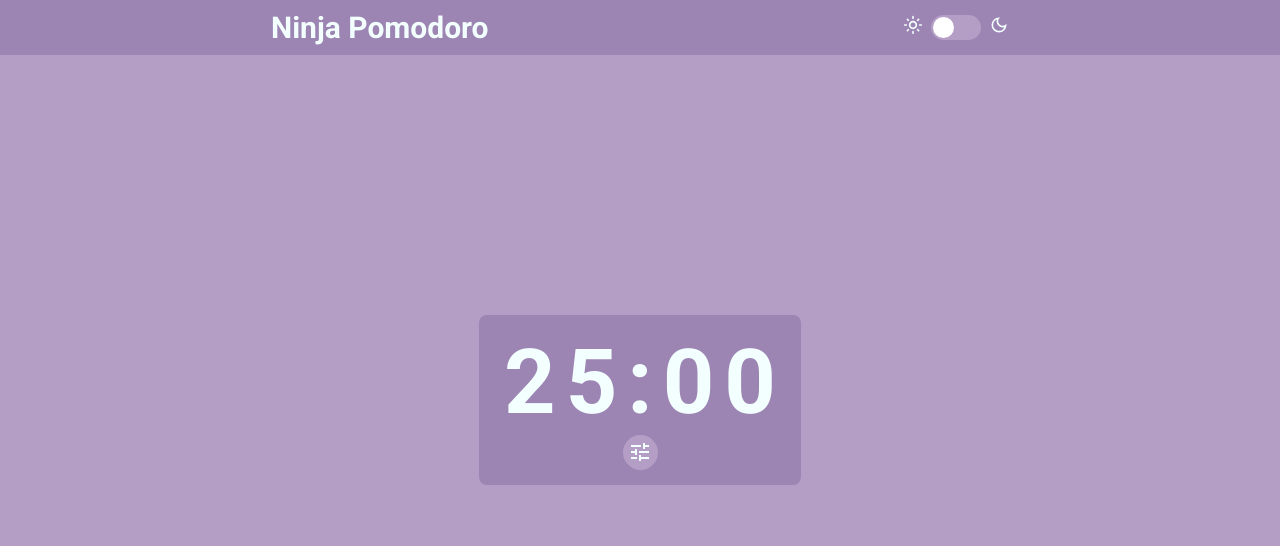
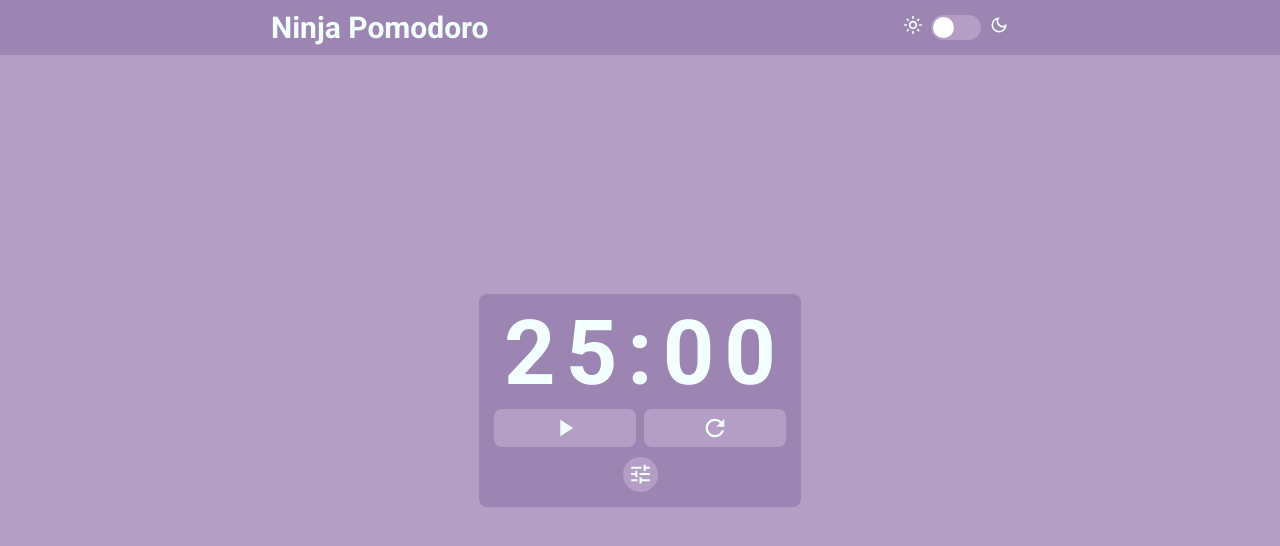
Before and after one commit to soaresgus/ninja-pomodoro, a React (Vite) app: page / in a window 1280 px wide. Shown: the top 546 px of the page. Built offline with nearby package versions, Linux system fonts and the light colour scheme.

Commit message:
Added timer controlers button

```diff
--- a/src/components/PopoverButton/styles.ts
+++ b/src/components/PopoverButton/styles.ts
@@ -4,6 +4,10 @@ import * as HoverCard from '@radix-ui/react-hover-card';
 import * as Popover from '@radix-ui/react-popover';
 
 export const HoverButtonTrigger = styled(HoverCard.Trigger)`
+    display: flex;
+    justify-content: center;
+    align-items: center;
+
     width: 3.5rem;
     height: 3.5rem;
     padding: .5rem;
--- a/src/components/Timer/index.tsx
+++ b/src/components/Timer/index.tsx
@@ -1,12 +1,27 @@
 import { PopoverButton } from "../PopoverButton";
-import { ConfigurationsContainer, Container, TimeText } from "./styles";
+import { ConfigurationsContainer, Container, ControlersContainer, PlayPauseButton, ResetButton, TimeText } from "./styles";
 
-import { MdTune } from 'react-icons/md'
+import { MdTune, MdPlayArrow, MdPause, MdRefresh } from 'react-icons/md'
+import { IconContext } from "react-icons";
 
 export function Timer() {
     return (
+        <IconContext.Provider value={{ size: '28' }}>
             <Container>
                 <TimeText>25:00</TimeText>
+
+                <ControlersContainer>
+                    <PlayPauseButton
+                        onClick={() => { }}
+                    >
+                        <MdPlayArrow />
+                    </PlayPauseButton>
+
+                    <ResetButton>
+                        <MdRefresh />
+                    </ResetButton>
+                </ControlersContainer>
+
                 <ConfigurationsContainer>
                     <PopoverButton
                         icon={<MdTune />}
@@ -17,5 +32,6 @@ export function Timer() {
                     />
                 </ConfigurationsContainer>
             </Container>
+        </IconContext.Provider>
     )
 }
--- a/src/components/Timer/styles.ts
+++ b/src/components/Timer/styles.ts
@@ -8,6 +8,7 @@ export const Container = styled.div`
 
     border-radius: .8rem;
     padding: 1.5rem;
+    gap: 1rem;
 
     background-color: ${props => props.theme.colors.primary}
 `;
@@ -16,6 +17,7 @@ export const TimeText = styled.strong`
     font-size: 9rem;
     letter-spacing: 1rem;
     margin-left: 1rem;
+    line-height: 1;
 `;
 
 export const ConfigurationsContainer = styled.div`
@@ -23,3 +25,54 @@ export const ConfigurationsContainer = styled.div`
     justify-content: center;
     align-items: center;
 `;
+
+export const ControlersContainer = styled.div`
+    display: flex;
+    justify-content: center;
+    align-items: center;
+
+    width: 100%;
+    gap: .8rem
+`;
+
+export const ResetButton = styled.button`
+    display: flex;
+    justify-content: center;
+    align-items: center;
+
+    border-radius: .8rem;
+    width: 100%;
+    padding-block: .5rem;
+
+    background-color: ${props => props.theme.colors.secondary};
+    border: none;
+    color: ${props => props.theme.colors.text};
+
+    transition: background-color .2s;
+
+    &:hover {
+        background-color: ${props => props.theme.colors.hover};
+        cursor: pointer;
+    }
+`;
+
+export const PlayPauseButton = styled.button`
+    display: flex;
+    justify-content: center;
+    align-items: center;
+
+    border-radius: .8rem;
+    width: 100%;
+    padding-block: .5rem;
+
+    background-color: ${props => props.theme.colors.secondary};
+    border: none;
+    color: ${props => props.theme.colors.text};
+
+    transition: background-color .2s;
+
+    &:hover {
+        background-color: ${props => props.theme.colors.hover};
+        cursor: pointer;
+    }
+`;
```
Lines whose indentation alone changed are shown as unchanged.
